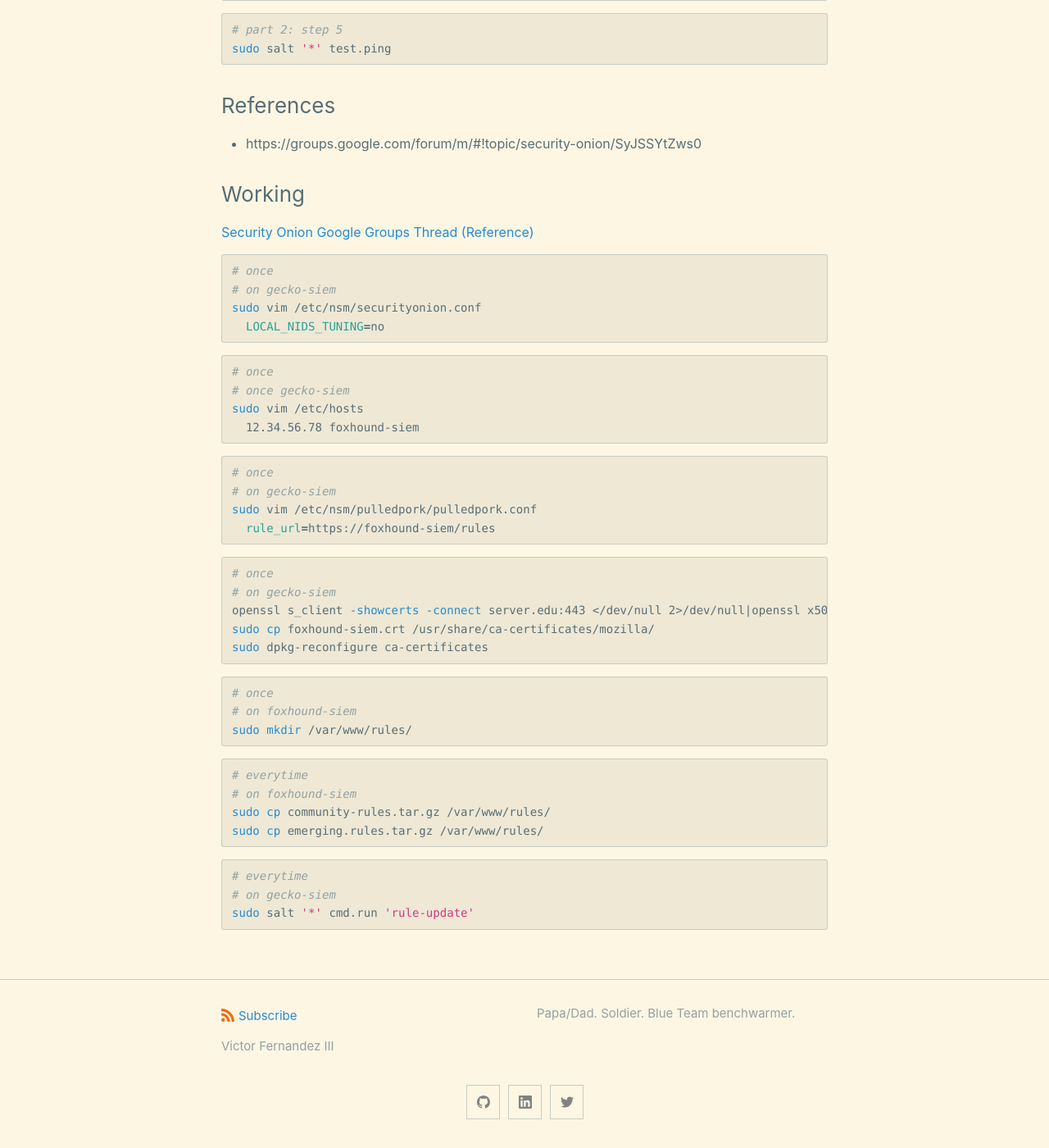
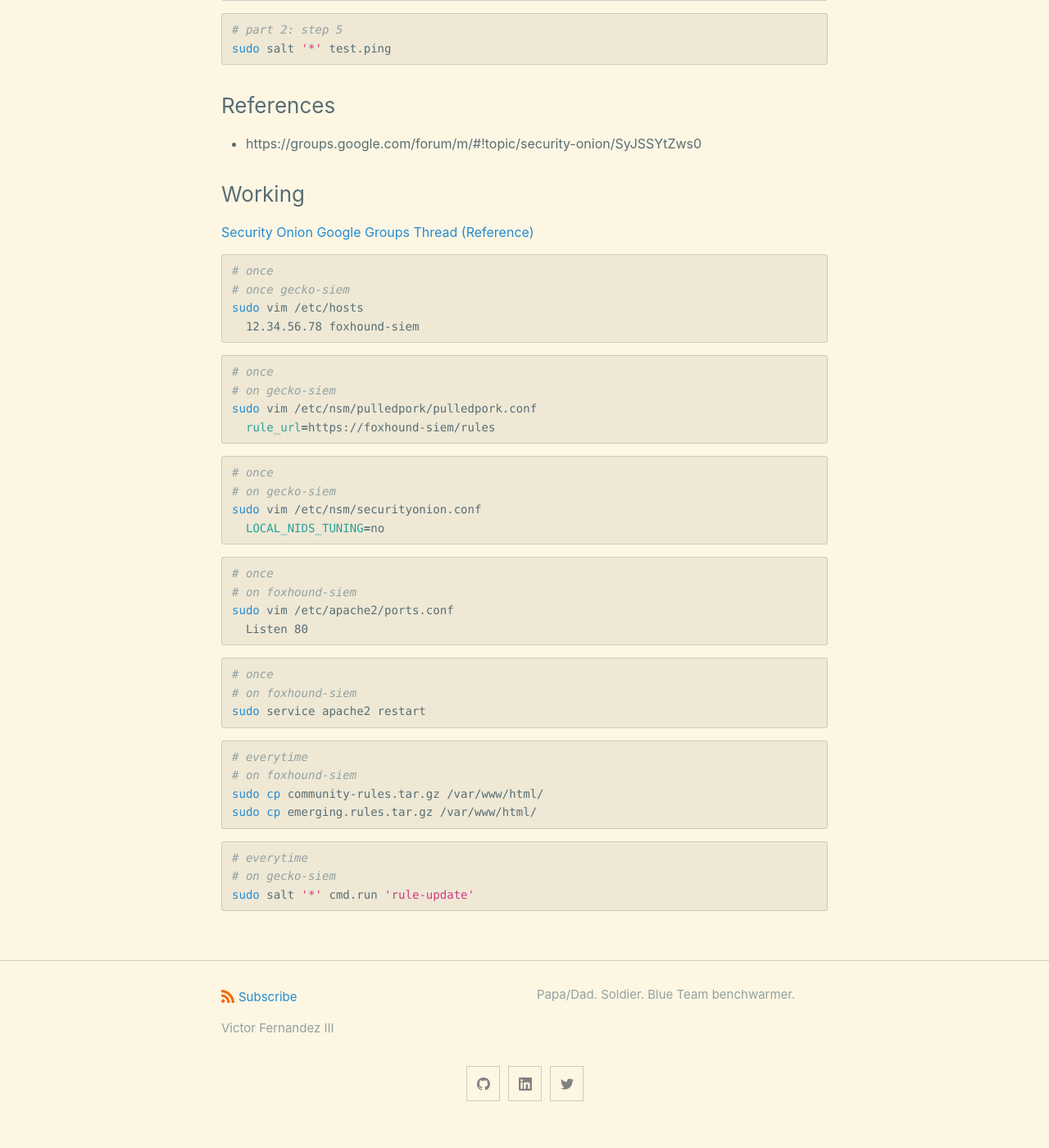
Before and after one commit to cyberphor/blog, a Jekyll site: the page built from _posts/2020-06-20-security-onion-16-tuning.md, in a window 1280 px wide and 1400 px high, scrolled down 5015 px. Shown: the whole window at 82% size. Built offline with Jekyll 4.4.1, drawn with Linux system fonts in a browser that asks for light colours; after the commit the page ends 6393 px from its top, so only the background shows below that.

Commit message:
Update 2020-06-20-security-onion-16-tuning.md

````diff
--- a/_posts/2020-06-20-security-onion-16-tuning.md
+++ b/_posts/2020-06-20-security-onion-16-tuning.md
@@ -234,12 +234,6 @@ sudo salt '*' test.ping
 [Security Onion Google Groups Thread (Reference)](https://groups.google.com/forum/#!topic/security-onion/oXdaQHVQ8-c)
 ```bash
 # once
-# on gecko-siem
-sudo vim /etc/nsm/securityonion.conf
-  LOCAL_NIDS_TUNING=no
-```
-```bash
-# once
 # once gecko-siem
 sudo vim /etc/hosts
   12.34.56.78 foxhound-siem
@@ -253,20 +247,25 @@ sudo vim /etc/nsm/pulledpork/pulledpork.conf
 ```bash
 # once
 # on gecko-siem
-openssl s_client -showcerts -connect server.edu:443 </dev/null 2>/dev/null|openssl x509 -outform PEM >mycertfile.pem
-sudo cp foxhound-siem.crt /usr/share/ca-certificates/mozilla/
-sudo dpkg-reconfigure ca-certificates
+sudo vim /etc/nsm/securityonion.conf
+  LOCAL_NIDS_TUNING=no
 ```
 ```bash
 # once
 # on foxhound-siem
-sudo mkdir /var/www/rules/
+sudo vim /etc/apache2/ports.conf
+  Listen 80
+```
+```bash
+# once
+# on foxhound-siem
+sudo service apache2 restart
 ```
 ```bash
 # everytime
 # on foxhound-siem
-sudo cp community-rules.tar.gz /var/www/rules/
-sudo cp emerging.rules.tar.gz /var/www/rules/
+sudo cp community-rules.tar.gz /var/www/html/
+sudo cp emerging.rules.tar.gz /var/www/html/
 ```
 ```bash
 # everytime
````
